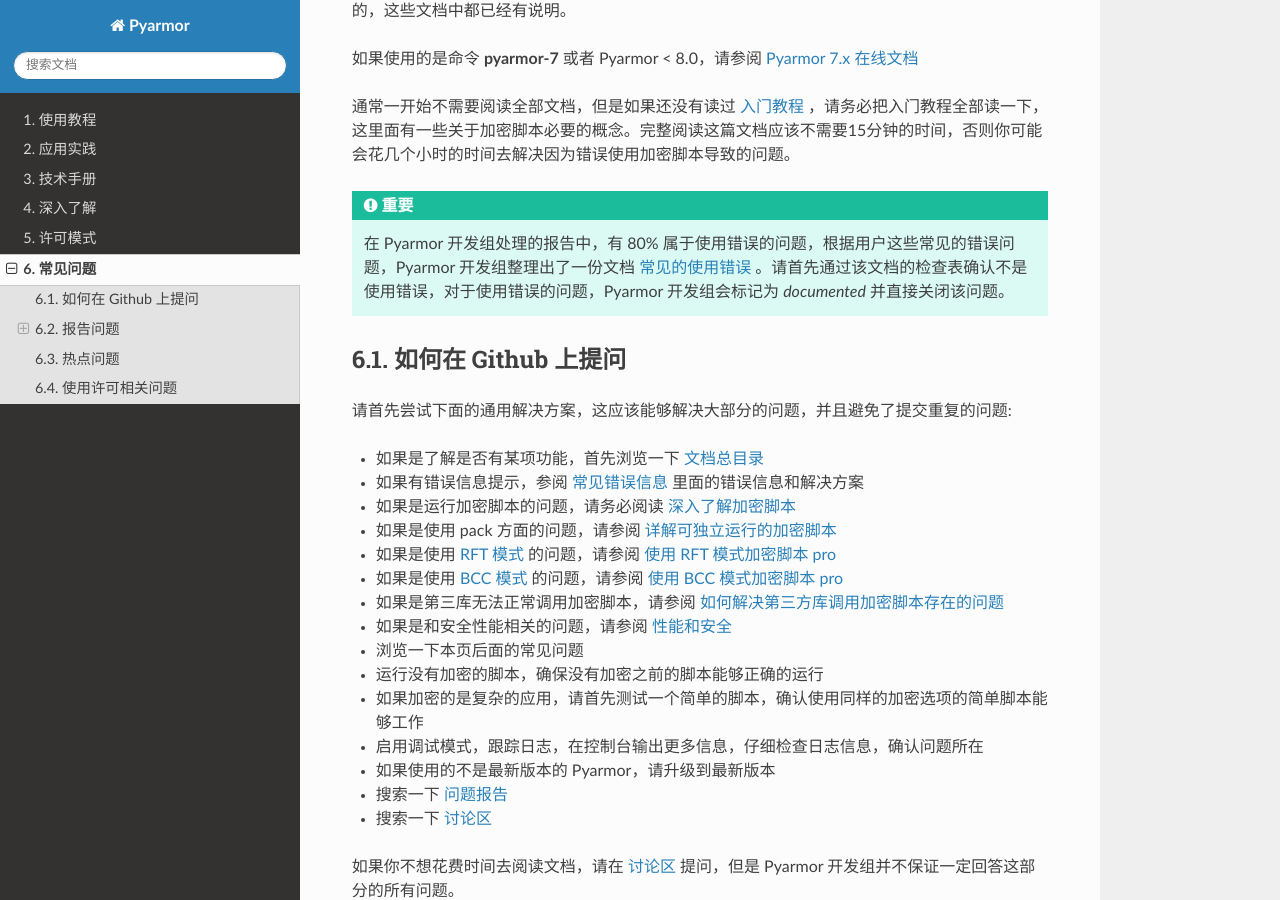
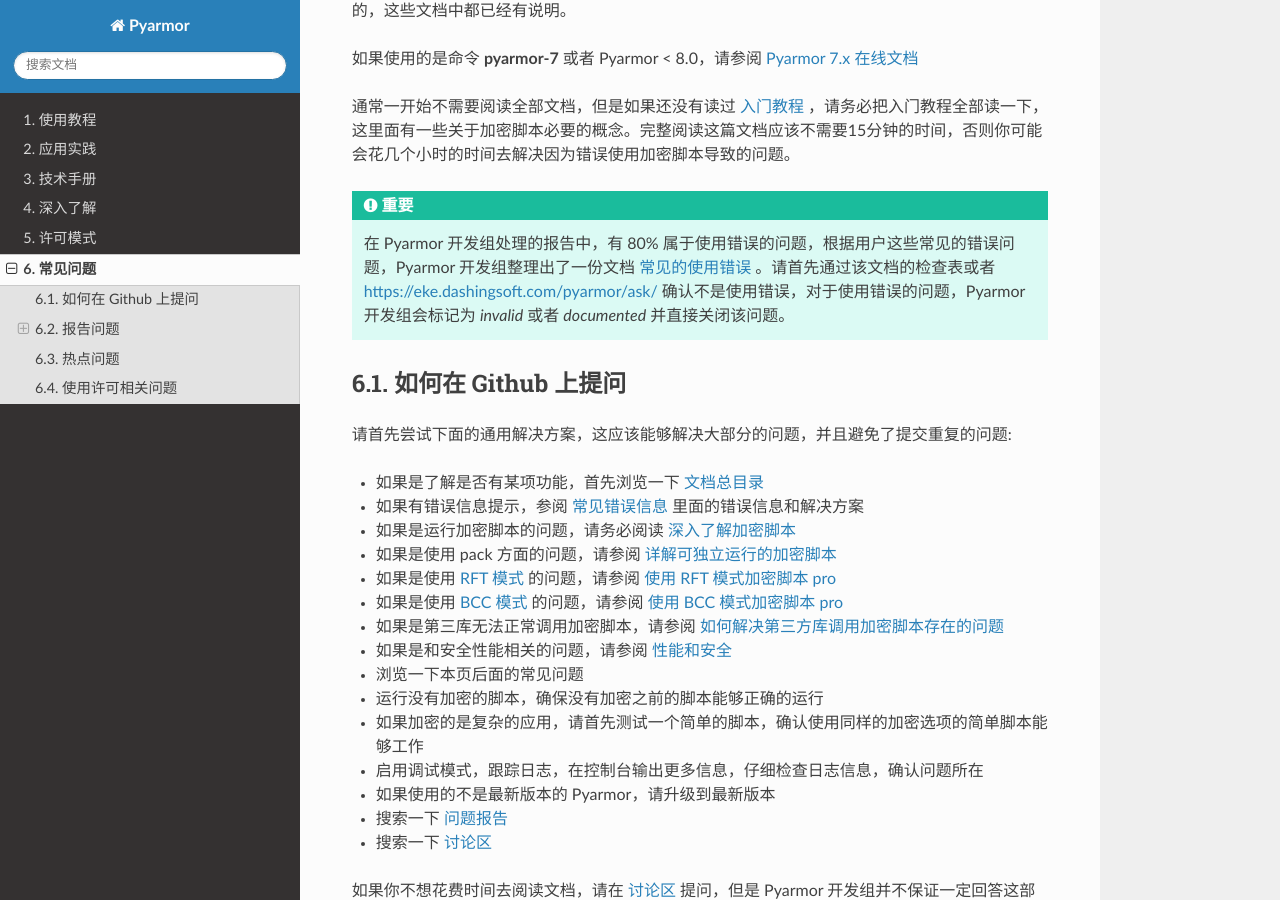
Before and after one commit to dashingsoft/pyarmor-docs-zh, a Sphinx documentation site: the page built from docs/questions.rst, in a window 1280 px wide and 900 px high, scrolled down 481 px. Built offline with Sphinx 7.4.7 and the Read the Docs theme 3.1.0, drawn with Linux system fonts in a browser that asks for light colours.

Commit message:
Add link to ask page in pyarmor learning system

```diff
--- a/docs/questions.rst
+++ b/docs/questions.rst
@@ -16,7 +16,7 @@
 
 .. important::
 
-    在 Pyarmor 开发组处理的报告中，有 80% 属于使用错误的问题，根据用户这些常见的错误问题，Pyarmor 开发组整理出了一份文档 :doc:`reference/solutions` 。请首先通过该文档的检查表确认不是使用错误，对于使用错误的问题，Pyarmor 开发组会标记为 `documented` 并直接关闭该问题。
+    在 Pyarmor 开发组处理的报告中，有 80% 属于使用错误的问题，根据用户这些常见的错误问题，Pyarmor 开发组整理出了一份文档 :doc:`reference/solutions` 。请首先通过该文档的检查表或者 https://eke.dashingsoft.com/pyarmor/ask/ 确认不是使用错误，对于使用错误的问题，Pyarmor 开发组会标记为 `invalid` 或者 `documented` 并直接关闭该问题。
 
 .. _asking questions:
 
```
